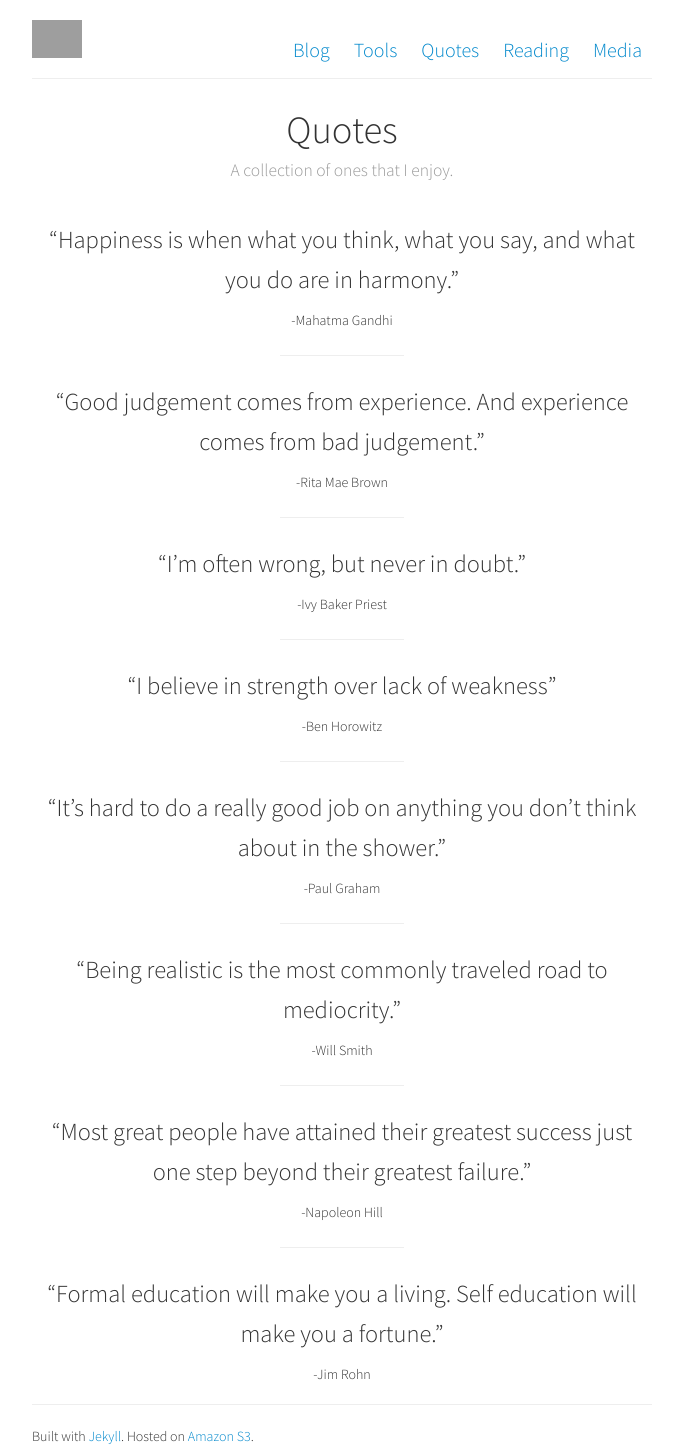
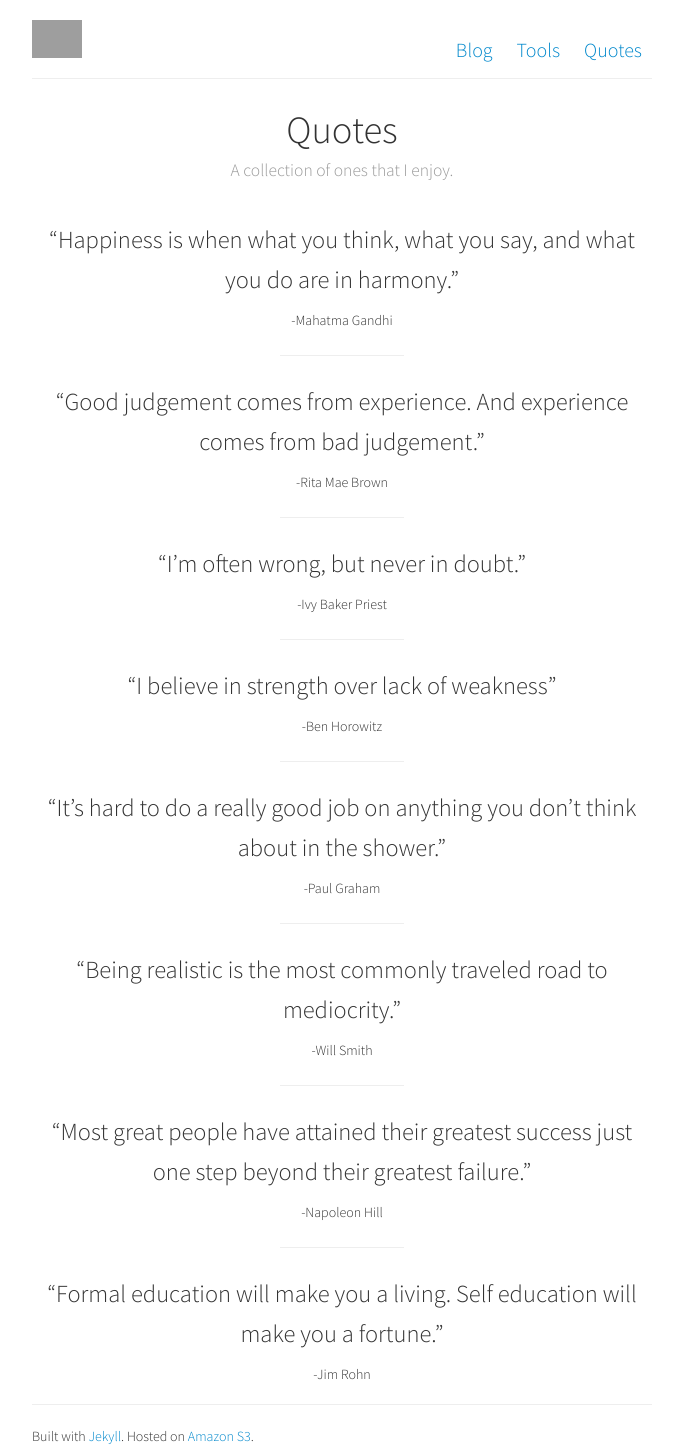
Before and after one commit to ChrisEYin/chriseyin, a Jekyll site: the page built from quotes/index.md, in a window 1280 px wide. Shown: the whole page, without its empty margins (298-981 px from the left). Built offline with Jekyll 4.4.1, drawn with Linux system fonts in a browser that asks for light colours; some web fonts are replaced; Markdown is read by kramdown in place of the engine named in the settings; grey boxes are pictures that could not be loaded.

Commit message:
remove reading and media from menus

```diff
--- a/_layouts/post.html
+++ b/_layouts/post.html
@@ -14,8 +14,8 @@
             <li><a href = "/" title = "Blog">Blog</a></li>
             <li><a href = "/tools" title = "Tools">Tools</a></li>
             <li><a href = "/quotes" title = "Quotes">Quotes</a></li>
-            <li><a href = "/reading" title = "Reading">Reading</a></li>
-            <li><a href = "/media" title = "Media">Media</a></li>
+            <!--<li><a href = "/reading" title = "Reading">Reading</a></li>
+            <li><a href = "/media" title = "Media">Media</a></li>-->
           </div>
       </div>
       <hr>
--- a/_layouts/quotes.html
+++ b/_layouts/quotes.html
@@ -14,8 +14,8 @@
           	<li><a href = "/" title = "Blog">Blog</a></li>
             <li><a href = "/tools" title = "Tools">Tools</a></li>
             <li><a href = "/quotes" title = "Quotes">Quotes</a></li>
-            <li><a href = "/reading" title = "Reading">Reading</a></li>
-            <li><a href = "/media" title = "Media">Media</a></li>
+            <!--<li><a href = "/reading" title = "Reading">Reading</a></li>
+            <li><a href = "/media" title = "Media">Media</a></li>-->
           </div>
       </div>
       <hr>
--- a/_layouts/tools.html
+++ b/_layouts/tools.html
@@ -14,8 +14,8 @@
             <li><a href = "/" title = "Blog">Blog</a></li>
             <li><a href = "/tools" title = "Tools">Tools</a></li>
             <li><a href = "/quotes" title = "Quotes">Quotes</a></li>
-            <li><a href = "/reading" title = "Reading">Reading</a></li>
-            <li><a href = "/media" title = "Media">Media</a></li>
+            <!--<li><a href = "/reading" title = "Reading">Reading</a></li>
+            <li><a href = "/media" title = "Media">Media</a></li>-->
           </div>
       </div>
       <hr>
@@ -24,7 +24,7 @@
           Tools
         </h1>
         <h4 class = "muted">
-          Some of my favorites. From my post <a href ="http://www.chrisyin.com/2013/03/25/how-i-use-the-web/" title = "How I Use The Web" target = "_blank">How I Use The Web </a>.
+          Some of my favorites. From my post <a href ="http://www.chrisyin.com/2013/03/25/how-i-use-the-web/" title = "How I Use The Web">How I Use The Web </a>.
         </h4>
         <br>
           {{ content }}
--- a/index.html
+++ b/index.html
@@ -52,8 +52,8 @@ layout: default
       <div id = "home-menu">
         <li><a href = "/tools" title = "Tools">Tools</a></li>
         <li><a href = "/quotes" title = "Quotes">Quotes</a></li>
-        <li><a href = "/reading" title = "Reading">Reading</a></li>
-        <li><a href = "/media" title = "Media">Media</a></li>
+        <!--<li><a href = "/reading" title = "Reading">Reading</a></li>
+        <li><a href = "/media" title = "Media">Media</a></li>-->
       </div>
     </ul>
     </div>
```
Also changed, not shown: 16 other files.
